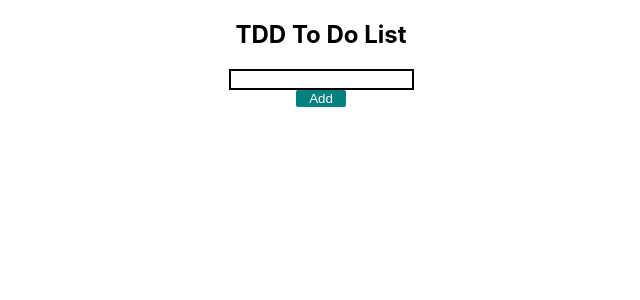
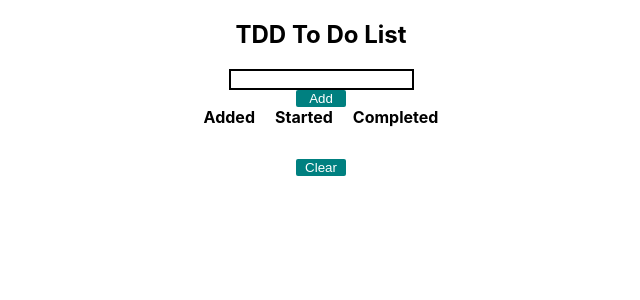
Before and after one commit to KevinLeFaucheur/todolist-tdd, a React (Create React App) app: page / in a window 1280 px wide. Shown: the top 300 px of the page, without its empty margins (319-959 px from the left). Built offline with nearby package versions, Linux system fonts and the light colour scheme.

Commit message:
Testing counts, ul and clear button elements to be in document

```diff
--- a/src/App.js
+++ b/src/App.js
@@ -1,5 +1,31 @@
 import './App.css';
 import { styled } from 'styled-components';
+
+const App = () => {
+  return (
+    <div className="App">
+      <Container data-testid="container">
+
+        <h2>TDD To Do List</h2>
+        <Text data-testid="container__input"/>
+        <Button data-testid="container__add">Add</Button>
+
+        <Tasks data-testid="container__counts">
+          <TaskCount data-testid="container__count"><b>Added</b></TaskCount>
+          <TaskCount data-testid="container__count"><b>Started</b></TaskCount>
+          <TaskCount data-testid="container__count"><b>Completed</b></TaskCount>
+        </Tasks>
+
+        <ul data-testid="container__list">
+
+        </ul>
+
+        <Button data-testid="container__clear">Clear</Button>
+
+      </Container>
+    </div>
+  );
+}
 
 const Container = styled.div`
   display: flex;
@@ -23,17 +49,11 @@ const Button = styled.button`
   border-radius: 2px;
 `
 
-const App = () => {
-  return (
-    <div className="App">
-      <Container data-testid="container">
-        <h2>TDD To Do List</h2>
-        <Text data-testid="container__input"/>
-        <Button data-testid="container__button">Add</Button>
+const TaskCount = styled.span`
+  margin: 10px;
+`
 
-      </Container>
-    </div>
-  );
-}
+const Tasks = styled.div`
+`
 
 export default App;
```
Also changed, not shown: 1 other file (tests, documents, lock files or other folders).
